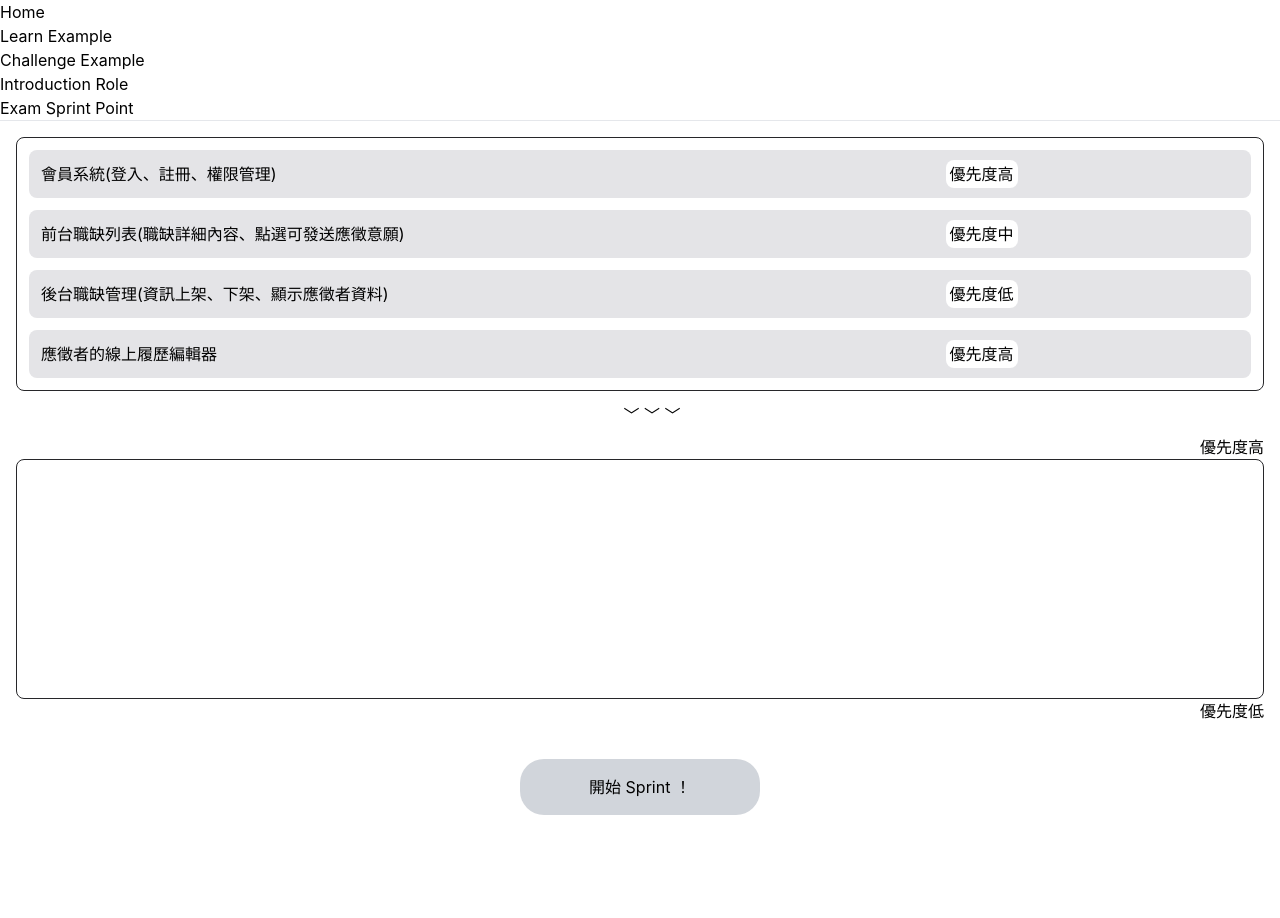
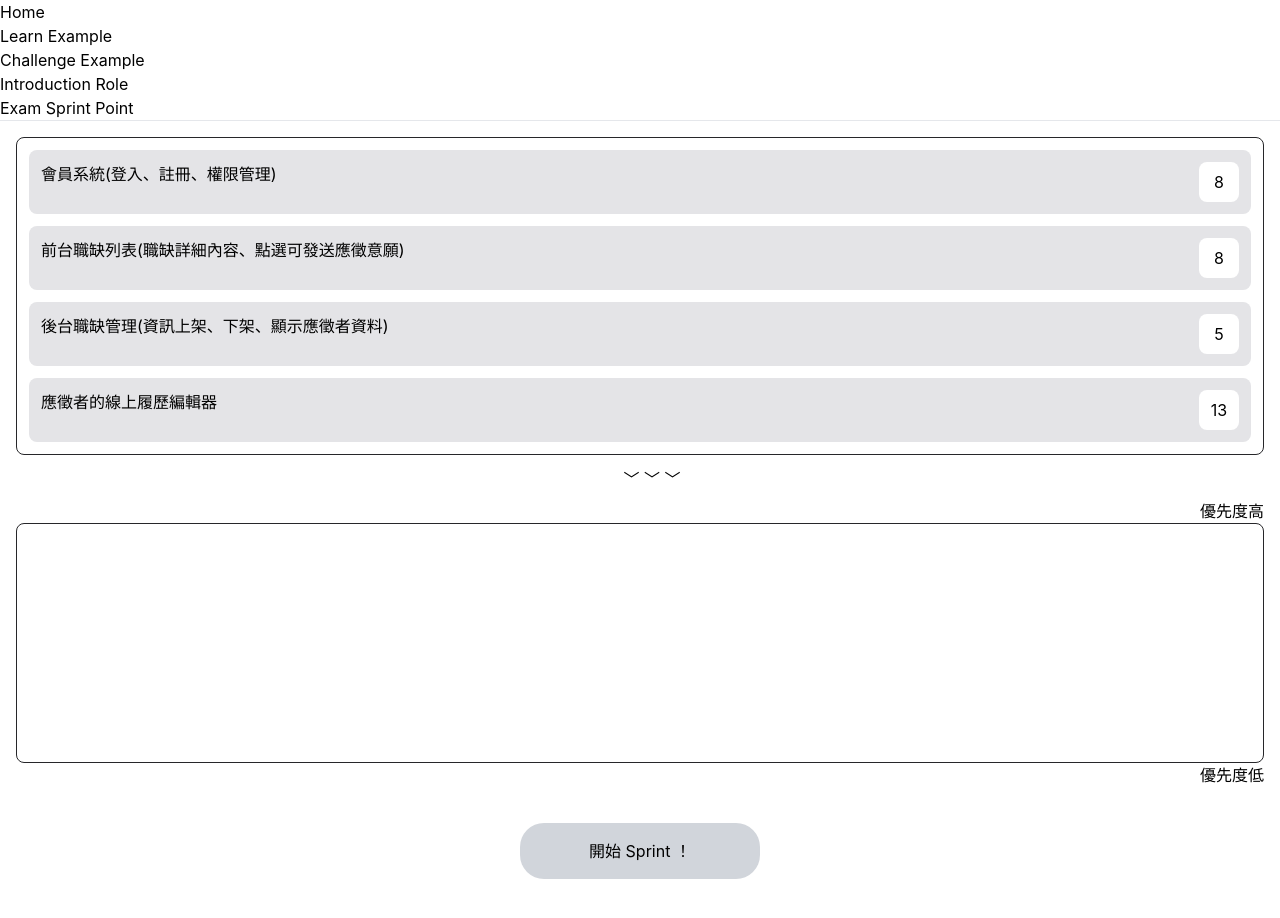
Before and after one commit to alphatero/f2e_scrum_frontend, a React (Create React App) app: page /ExamSprintPoint in a window 1280 px wide. Shown: the top 918 px of the page. Built offline with nearby package versions, Linux system fonts and the light colour scheme.

Commit message:
fix: show sprint point instead of priority

```diff
--- a/src/constants/examSprintPointInfo.js
+++ b/src/constants/examSprintPointInfo.js
@@ -1,11 +1,10 @@
 export const ExamSprintPointInfo = {
-  title: 'Sprint 實作',
+  title: 'Sprint point 實作',
   tasks: [
     {
       id: 0,
       content:
         '會員系統(登入、註冊、權限管理)',
-      priority: '優先度高',
       point: 8,
       seq: 0,
     },
@@ -13,7 +12,6 @@ export const ExamSprintPointInfo = {
       id: 1,
       content:
         '前台職缺列表(職缺詳細內容、點選可發送應徵意願)',
-      priority: '優先度中',
       point: 8,
       seq: 1,
     },
@@ -21,7 +19,6 @@ export const ExamSprintPointInfo = {
       id: 2,
       content:
         '後台職缺管理(資訊上架、下架、顯示應徵者資料)',
-      priority: '優先度低',
       point: 5,
       seq: 2,
     },
@@ -29,7 +26,6 @@ export const ExamSprintPointInfo = {
       id: 3,
       content:
         '應徵者的線上履歷編輯器',
-      priority: '優先度高',
       point: 13,
       seq: 3,
     },
--- a/src/views/exam/SprintPoint.jsx
+++ b/src/views/exam/SprintPoint.jsx
@@ -18,16 +18,25 @@ function ExamSprintPoint() {
 
         {tasks.map((task) => (
           <div className={clsx(
-            'grid grid-cols-4 gap-2',
-            'w-full p-3',
-            'rounded-lg bg-zinc-200',
+            'grid grid-cols-5 gap-2',
+            'w-full p-3 rounded-lg',
+            'bg-zinc-200',
           )}
           >
-            <div className="col-span-3">
+            <div className="col-span-4">
               <p>{task.content}</p>
             </div>
-            <div>
-              <span className="rounded-lg p-1 bg-white text-center">{task.priority}</span>
+            <div className="text-right">
+              <div className={clsx(
+                'inline-block',
+                'w-10 h-10 rounded-lg p-2',
+                'bg-white text-center',
+              )}
+              >
+                <span className="">{task.point}</span>
+
+              </div>
+
             </div>
           </div>
         ))}
@@ -36,9 +45,8 @@ function ExamSprintPoint() {
       <div className="w-full h-5 text-center m-3">﹀ ﹀ ﹀</div>
       <p className="w-full h-5 text-right mb-1">優先度高</p>
       <div className={clsx(
-        'border border-zinc-800',
+        'border border-zinc-800 rounded-lg',
         'p-3 space-y-3 h-[30vh]',
-        'rounded-lg',
       )}
       >
         {/* drag to here */}
```
